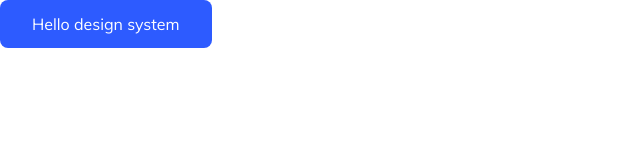
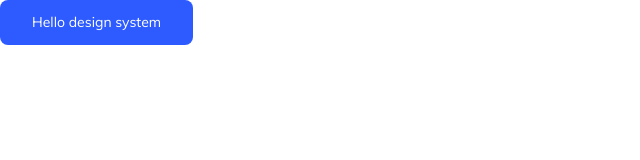
Before and after one commit to felipemarinhodev/alfabit-design-system, a Next.js app: page / in a window 1280 px wide. Shown: the top 160 px of the page, without its empty margins (0-640 px from the left). Built offline with nearby package versions, Linux system fonts and the light colour scheme.

Commit message:
a3.7 - using custom font - add font-size tokens

```diff
--- a/components/Button/Button.tsx
+++ b/components/Button/Button.tsx
@@ -14,6 +14,7 @@ const Button = ({
         rounded-md
         px-6
         py-2xs
+        text-sm
         text-white
         ${className}
       `}
--- a/styles/globals.css
+++ b/styles/globals.css
@@ -71,6 +71,13 @@
     --border-radius-sm: 4px;
     --border-radius-md: 8px;
     --border-radius-lg: 16px;
+
+    /* Font Size */
+    --text-xs: 12px;
+    --text-sm: 14px;
+    --text-md: 16px;
+    --text-lg: 18px;
+    --text-xl: 20px;
   }
 
   .theme-violet {
--- a/tailwind.config.js
+++ b/tailwind.config.js
@@ -42,6 +42,13 @@ module.exports = {
       8: 'var(--spacing-2xl) /* 48px */',
       9: 'var(--spacing-4xl) /* 56px */',
     },
+    fontSize: {
+      xs: 'var(--text-xs) /* 12px */',
+      sm: 'var(--text-sm) /* 14px */',
+      md: 'var(--text-md) /* 16px */',
+      lg: 'var(--text-lg) /* 18px */',
+      xl: 'var(--text-xl) /* 20px */',
+    },
     extend: {
       colors: {
         primary: toRgba('--primary'),
```
